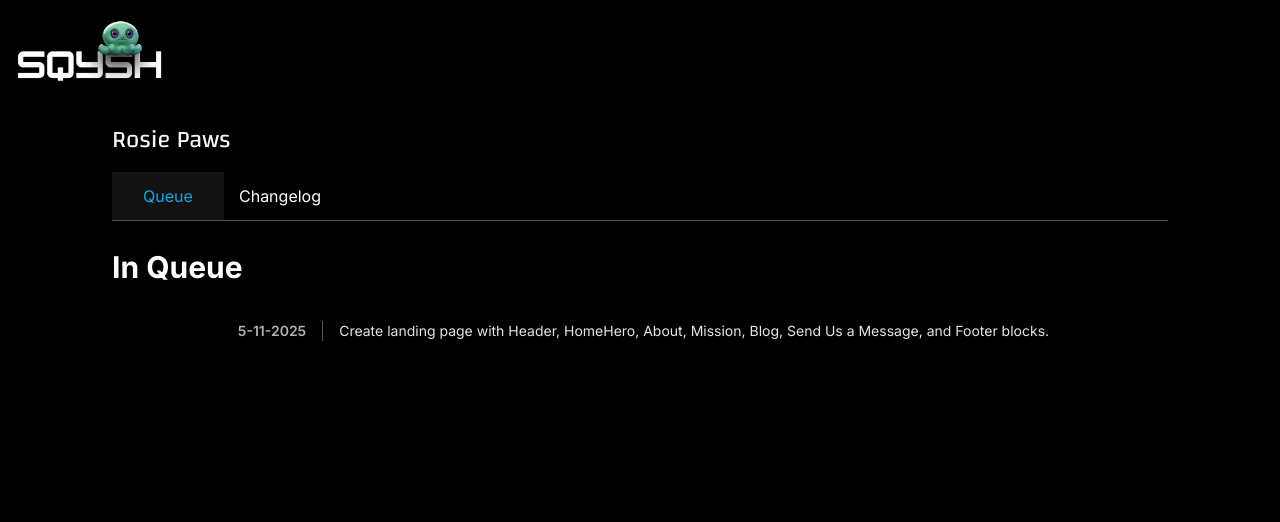
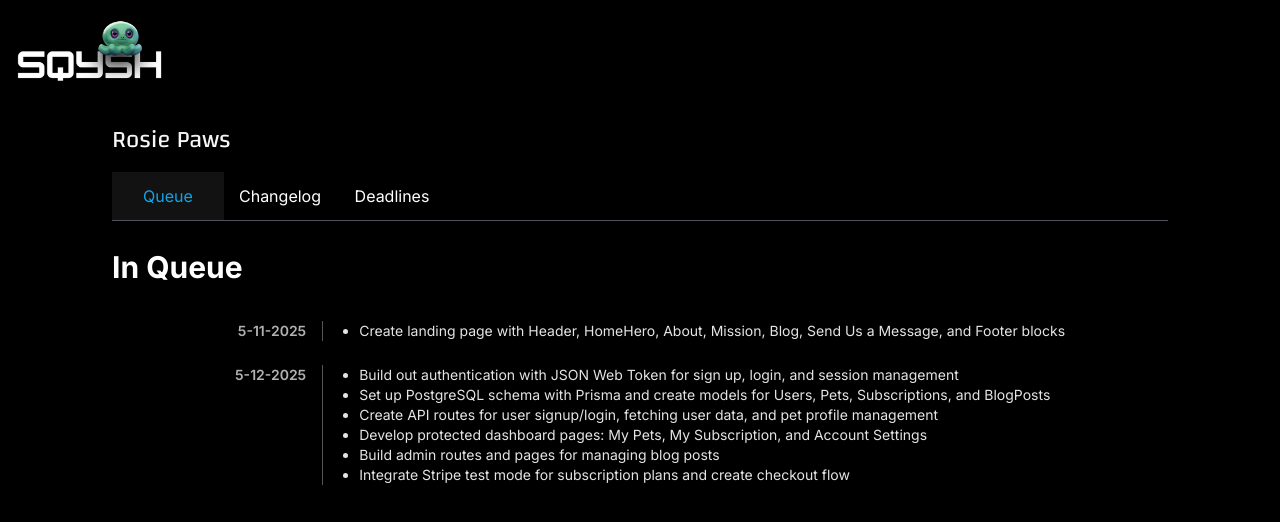
Before and after one commit to rowgregory/sqysh, a Next.js app: page /clients/rosie-paws/queue in a window 1280 px wide. Shown: the top 522 px of the page. Built offline with nearby package versions, Linux system fonts and the light colour scheme; a web font is replaced by a local one.

Commit message:
chore(client-pages):Update data in client queues and changelogs; add deadlines page for rosie paws

```diff
--- a/app/clients/pops/changelog/page.tsx
+++ b/app/clients/pops/changelog/page.tsx
@@ -8,6 +8,10 @@ const changelogData = [
   {
     date: "5-11-2025",
     message: `Fix EditableTextArea component's value and textKeyBlock attributes for consistent updating.`,
+  },
+  {
+    date: "5-12-2025",
+    message: `Create additional sections for two seat maps. Received 50th anniversary asset. Emailed Robyn what to do with it.`,
   },
 ];
 
--- a/app/clients/pops/queue/page.tsx
+++ b/app/clients/pops/queue/page.tsx
@@ -8,11 +8,11 @@ const queueData = [
     completeTime: "May 12, 2025",
   },
   {
-    date: " 5-9-2025",
+    date: "5-9-2025",
     message: `Add the 50th anniversary logo. Make the Camp page dynamic so Robyn can edit all text. Create a Media page with a video player, scrolling comments, and a photo carousel. Add an instrument field to the Camp application. Remove the magnifying glass icon. Remove 'Robyn' from the logo and make it smaller. Move the Login/Register link to a more discreet location. Add interactive maps to the Venue page with dynamic latitude and longitude fields. Include a link to a tool that converts addresses to coordinates. Split the Board Members page into two pages.`,
   },
   {
-    date: " 5-11-2025",
+    date: "5-11-2025",
     message: `Fix concert details page not showing the correct address on the Open Layer map when clicking on the ConcertDetailsLocator component. Update text from 'extending to 'extended' on the landing page. Update colors of the table header text on the Chair Sponsorship page. Link advertising sheet to download button. Recreate specs and prices for Advertise With Us page. Update Newsletter nav link to say Connect With Us`,
   },
 ];
@@ -44,7 +44,7 @@ const PopsQueue = () => {
               <ul className="list-disc pl-5">
                 {queue.message.split(".").map((sentence, index) => (
                   <li key={index} className="text-sm ">
-                    {sentence.trim()}.
+                    {sentence.trim()}
                   </li>
                 ))}
               </ul>
--- a/app/clients/rosie-paws/changelog/page.tsx
+++ b/app/clients/rosie-paws/changelog/page.tsx
@@ -6,11 +6,11 @@ const changelogData = [
     message: `Initialized GitHub repo, obtained client assets, set up Vercel, and pushed changes to make the site live immediately.`,
   },
   {
-    date: " 5-9-2025",
+    date: "5-9-2025",
     message: `Imported color palette to tailwind config file and Canva. Imported barlow_condensed font family and font weight styles 100-900. Create HomeHero spiral sunray. One full rotation takes 2 miinutes`,
   },
   {
-    date: " 5-11-2025",
+    date: "5-11-2025",
     message: `Find transparent texture to overlay the sprial sunray to give it a grainy texture.`,
   },
 ];
--- a/app/clients/rosie-paws/deadlines/page.tsx
+++ b/app/clients/rosie-paws/deadlines/page.tsx
@@ -1,7 +1,37 @@
 import React from "react";
 
+const deadlinesData = [
+  {
+    date: "5-20-2025",
+    message:
+      "Rough draft or visual for the Rosie Paws app due to show at the end of Jaci's lecture. Should highlight key features and interface ideas.",
+  },
+  {
+    date: "6-20-2025",
+    message:
+      "Final version of the app completed before the lecture airs. Should be fully functional and ready for real use or testing.",
+  },
+];
+
 const Deadlines = () => {
-  return <div></div>;
+  return (
+    <div className="w-full">
+      <h1 className="text-xl mb-4">Rosie Paws Deadlines</h1>
+      <div className="flex flex-col">
+        {deadlinesData?.map((deadline, i) => (
+          <div
+            key={i}
+            className="grid grid-cols-[1fr_4fr] gap-y-4 py-3 text-[#b2b2b2] font-lato text-sm"
+          >
+            <div className="font-semibold text-right pr-4 border-r border-[#555]">
+              {deadline.date}
+            </div>
+            <div className="pl-4">{deadline.message}</div>
+          </div>
+        ))}
+      </div>
+    </div>
+  );
 };
 
 export default Deadlines;
--- a/app/clients/rosie-paws/layout.tsx
+++ b/app/clients/rosie-paws/layout.tsx
@@ -9,6 +9,7 @@ const RosiePawsLayout: FC<ChildrenProps> = ({ children }) => {
   const path = useCustomPathname();
   const activeQueuePath = path === "/clients/rosie-paws/queue";
   const activeChangelogPath = path === "/clients/rosie-paws/changelog";
+  const activeDeadlinesPath = path === "/clients/rosie-paws/deadlines";
 
   return (
     <>
@@ -30,6 +31,14 @@ const RosiePawsLayout: FC<ChildrenProps> = ({ children }) => {
         >
           Changelog
         </Link>
+        <Link
+          href="/clients/rosie-paws/deadlines"
+          className={`${
+            activeDeadlinesPath ? "text-sky-500 bg-[#121212]" : ""
+          } p-3 min-w-28 text-center`}
+        >
+          Deadlines
+        </Link>
       </div>
       {children}
     </>
--- a/app/clients/rosie-paws/queue/page.tsx
+++ b/app/clients/rosie-paws/queue/page.tsx
@@ -2,8 +2,14 @@ import React from "react";
 
 const queueData = [
   {
-    date: " 5-11-2025",
-    message: `Create landing page with Header, HomeHero, About, Mission, Blog, Send Us a Message, and Footer blocks.`,
+    date: "5-11-2025",
+    message: `Create landing page with Header, HomeHero, About, Mission, Blog, Send Us a Message, and Footer blocks`,
+    isCompleted: false,
+  },
+  {
+    date: "5-12-2025",
+    message: `Build out authentication with JSON Web Token for sign up, login, and session management. Set up PostgreSQL schema with Prisma and create models for Users, Pets, Subscriptions, and BlogPosts. Create API routes for user signup/login, fetching user data, and pet profile management. Develop protected dashboard pages: My Pets, My Subscription, and Account Settings. Build admin routes and pages for managing blog posts. Integrate Stripe test mode for subscription plans and create checkout flow`,
+    isCompleted: false,
   },
 ];
 
@@ -20,7 +26,21 @@ const RosiePawsQueue = () => {
             <div className="font-semibold text-right pr-4 border-r border-[#555]">
               {queue.date}
             </div>
-            <div className="pl-4 text-zinc-200">{queue.message}</div>
+            <div
+              className={`${
+                queue.isCompleted
+                  ? "text-lime-500 line-through"
+                  : "text-zinc-200"
+              } pl-4`}
+            >
+              <ul className="list-disc pl-5">
+                {queue.message.split(".").map((sentence, index) => (
+                  <li key={index} className="text-sm">
+                    {sentence.trim()}
+                  </li>
+                ))}
+              </ul>
+            </div>
           </div>
         ))}
       </div>
```
